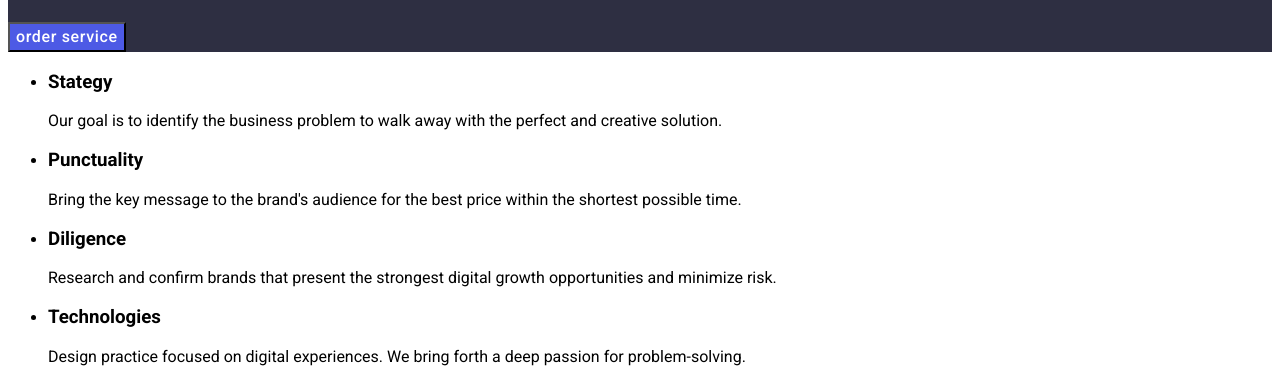
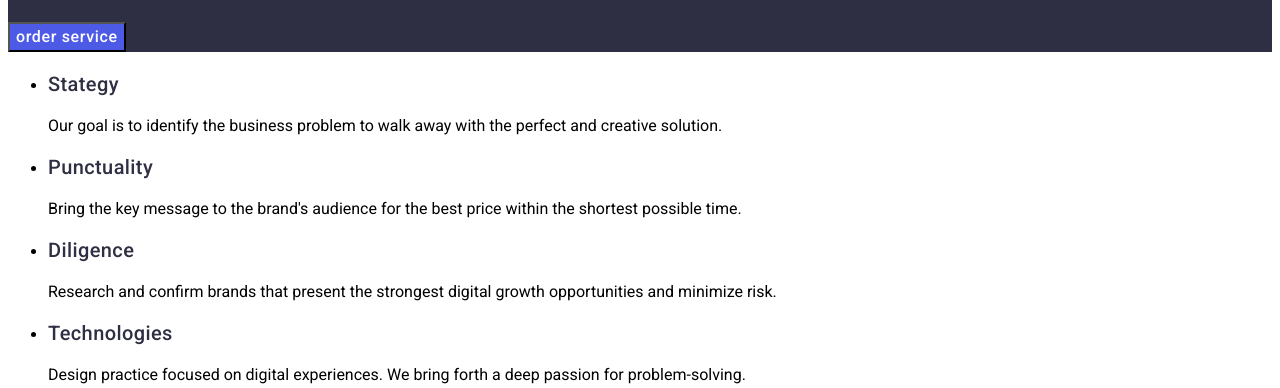
Before and after one commit to jhen0202/goit-markup-hw-02, a plain HTML site: page index.html in a window 1280 px wide. Shown: the part 362-750 px from the top of the page. Drawn offline with Linux system fonts and the light colour scheme.

Commit message:
update index.html

```diff
--- a/CSS/style.css
+++ b/CSS/style.css
@@ -75,3 +75,14 @@ h1 {
 section {
     background-color: var(--navy-blue, #2E2F42);
 }
+
+.solution-title {
+    color: var(--navy-blue, #2E2F42);
+    font-family: Roboto;
+    font-size: 20px;
+    font-style: normal;
+    font-weight: 500;
+    line-height: 24px;
+    letter-spacing: 0.4px;
+    list-style: none;
+}
--- a/index.html
+++ b/index.html
@@ -48,19 +48,19 @@
      <div class="Solution">
          <ul class="Solution">
             <li class="solution-item">
-                <h3 class="solution-title-01">Stategy</h3>
+                <h3 class="solution-title">Stategy</h3>
                 <p class="solution-description-01">Our goal is to identify the business problem to walk away with the perfect and creative solution.</p>
             </li>
             <li class="solution-item">
-                <h3 class="solution-title-02">Punctuality</h3>
+                <h3 class="solution-title">Punctuality</h3>
                 <p class="solution-description-02">Bring the key message to the brand's audience for the best price within the shortest possible time.</p>
             </li>
             <li class="solution-item">
-                <h3 class="solution-title-03">Diligence</h3>
+                <h3 class="solution-title">Diligence</h3>
                 <p class="solution-description-03">Research and confirm brands that present the strongest digital growth opportunities and minimize risk.</p>
             </li>
             <li class="solution-item">
-                <h3 class="solution-title-04">Technologies</h3>
+                <h3 class="solution-title">Technologies</h3>
                 <p class="solution-description-04">Design practice focused on digital experiences. We bring forth a deep passion for problem-solving.</p>
             </li>
          </ul>
```
